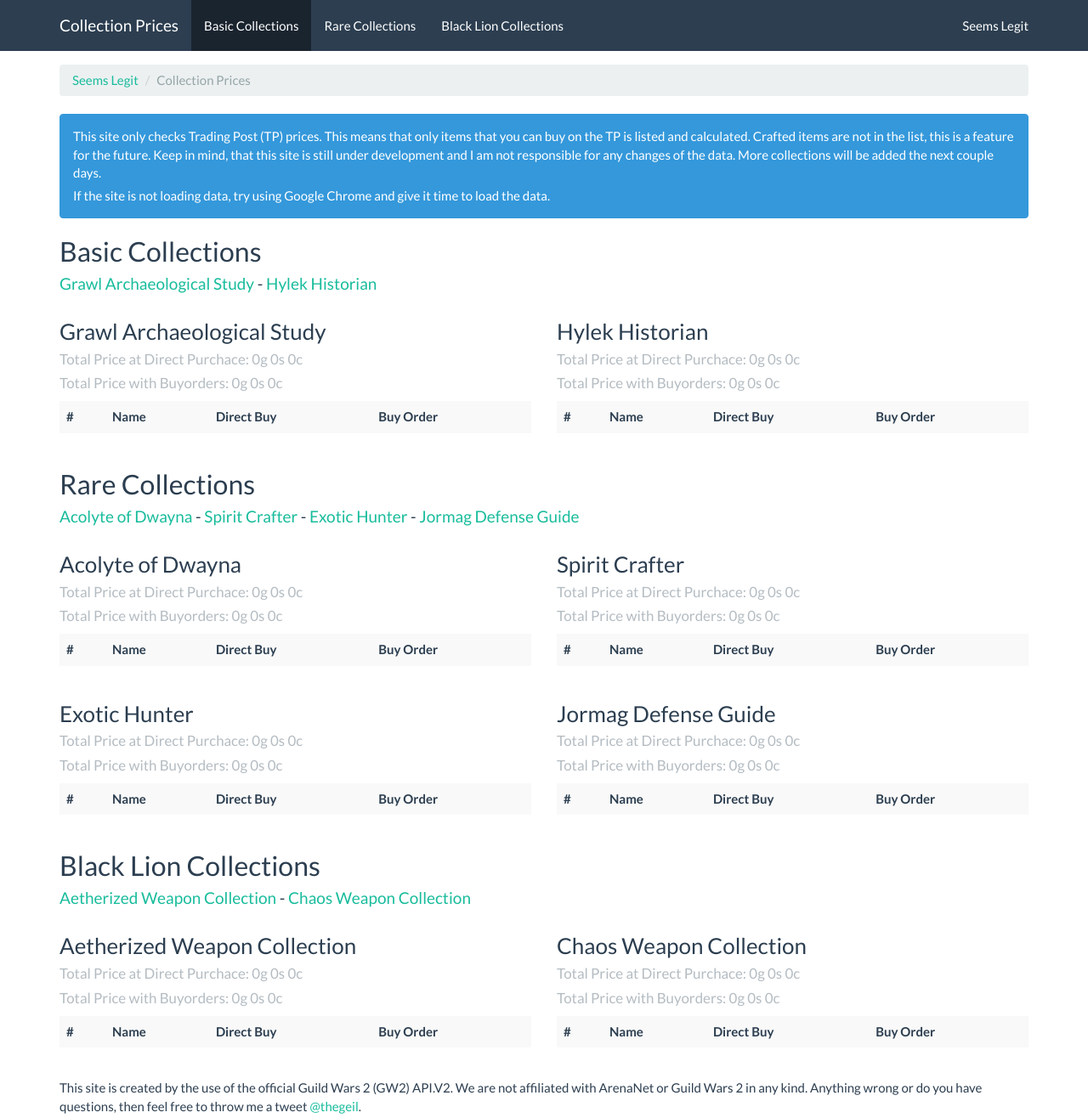
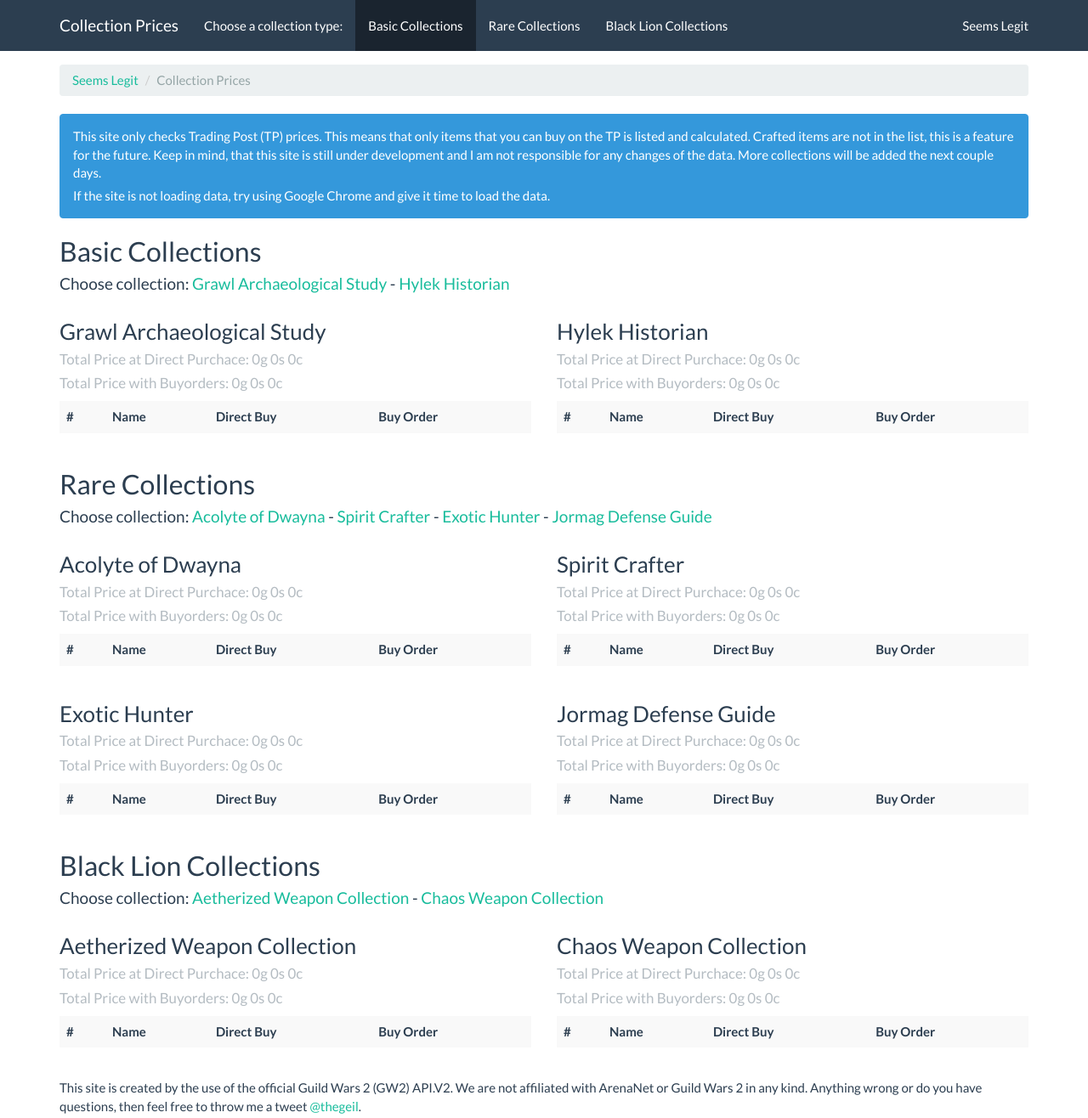
Before and after one commit to rediche/GW2-Collection-Prices, a plain HTML site: page index.html in a window 1280 px wide. Shown: the top 1316 px of the page at 85% size. Drawn offline with nearby package versions, Linux system fonts and the light colour scheme; no server answers.

Commit message:
Made navigation easier

```diff
--- a/css/styles.css
+++ b/css/styles.css
@@ -20,3 +20,7 @@
 	padding-top: 4.5px;
 	padding-bottom: 4.5px;
 }
+
+.navbar-default .navbar-text {
+	color: #ffffff;
+}
--- a/index.html
+++ b/index.html
@@ -32,6 +32,7 @@
 			<a class="navbar-brand" href="#">Collection Prices</a>
 		</div>
 		<div class="collapse navbar-collapse">
+			<p class="navbar-text">Choose a collection type:</p>
 			<ul class="nav navbar-nav">
 				<li id="basic-li" class="active"><a href="#basic">Basic Collections</a></li>
 				<li id="rare-li"><a href="#rare">Rare Collections</a></li>
@@ -62,7 +63,7 @@
 			</div>
 
 			<h2 id="basic">Basic Collections</h2>
-			<h4><a href="#grawl">Grawl Archaeological Study</a> - <a href="#hylek">Hylek Historian</a></h4>
+			<h4>Choose collection: <a href="#grawl">Grawl Archaeological Study</a> - <a href="#hylek">Hylek Historian</a></h4>
 		</div>
 
 		<div class="col-md-6">
@@ -95,7 +96,7 @@
 		<!-- Rare Collections Start -->
 		<div class="col-md-12">
 			<h2 id="rare">Rare Collections</h2>
-			<h4><a href="#dwayna">Acolyte of Dwayna</a> - <a href="#spirit">Spirit Crafter</a> - <a href="#exotic">Exotic Hunter</a> - <a href="#jormag">Jormag Defense Guide</a></h4>
+			<h4>Choose collection: <a href="#dwayna">Acolyte of Dwayna</a> - <a href="#spirit">Spirit Crafter</a> - <a href="#exotic">Exotic Hunter</a> - <a href="#jormag">Jormag Defense Guide</a></h4>
 		</div>
 
 		<div class="col-md-6">
@@ -154,7 +155,7 @@
 		<!-- Black Lion Collections Start -->
 		<div class="col-md-12">
 			<h2 id="blacklion">Black Lion Collections</h2>
-			<h4><a href="#aether">Aetherized Weapon Collection</a> - <a href="#chaos">Chaos Weapon Collection</a></h4>
+			<h4>Choose collection: <a href="#aether">Aetherized Weapon Collection</a> - <a href="#chaos">Chaos Weapon Collection</a></h4>
 		</div>
 
 		<div class="col-md-6">
```
